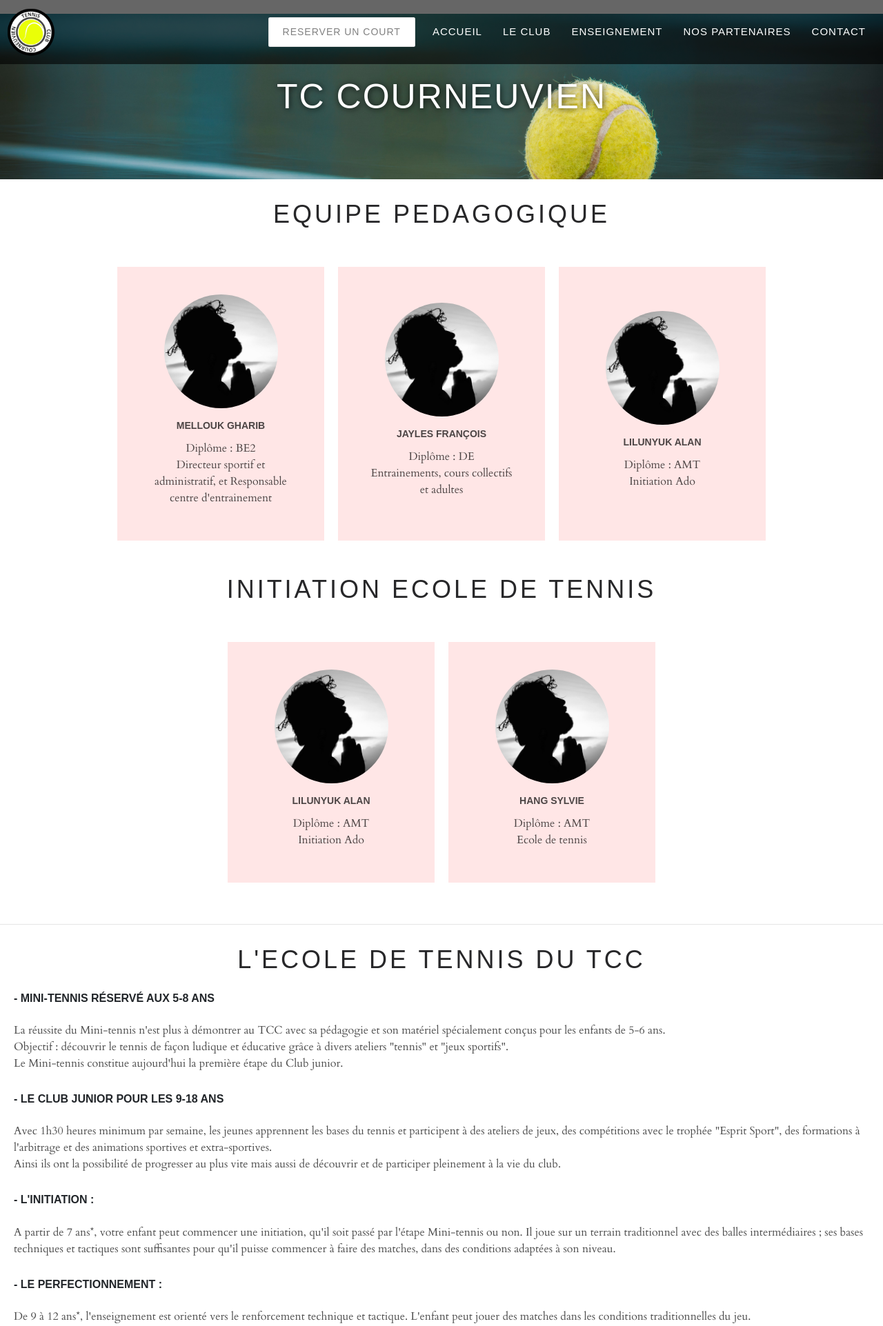
After one commit to chad2kay/Eval-1, a PHP site: page /education.html in a window 1280 px wide. The commit adds this page. Shown: the top 1923 px of the page at 69% size. Run offline with PHP 8.4, Linux system fonts and the light colour scheme; some libraries are stand-ins or nearby versions; some web fonts are replaced.

Commit message:
adding education section

```diff
--- a/css/styles.css
+++ b/css/styles.css
@@ -361,4 +361,49 @@ section .terms {
     color: #1995ad;
     font-weight: bold; }
 
+section {
+  margin: 2rem 0; }
+  section .grid-education {
+    display: grid;
+    grid-template-columns: repeat(auto-fit, minmax(15rem, 30rem));
+    grid-gap: 2rem;
+    padding: 4rem;
+    justify-content: center; }
+    section .grid-education .education-grid-item {
+      background-color: #ffe6e6;
+      height: auto;
+      padding: 4rem;
+      display: flex;
+      justify-content: center;
+      flex-direction: column;
+      position: relative; }
+      section .grid-education .education-grid-item img {
+        border-radius: 50%;
+        width: 75%;
+        margin-left: auto;
+        margin-right: auto;
+        filter: grayscale(1); }
+      section .grid-education .education-grid-item .education-title {
+        text-align: center;
+        font-family: "0swald", sans-serif;
+        font-size: 1.4rem;
+        margin-top: 1.5rem;
+        text-transform: uppercase;
+        font-weight: bold; }
+      section .grid-education .education-grid-item .education-text {
+        text-align: center; }
+
+section .tennis-school {
+  margin: 2rem 0; }
+  section .tennis-school p {
+    padding: 1rem 2rem; }
+  section .tennis-school h5 {
+    padding: 1rem 2rem; }
+section .school-landing {
+  background: url("../assets/edtTCC.jpg") center no-repeat;
+  background-size: cover;
+  width: 100%;
+  height: 40vh;
+  position: relative; }
+
 /*# sourceMappingURL=styles.css.map */
--- /dev/null
+++ b/education.html
@@ -0,0 +1,196 @@
+<!doctype html>
+<html lang="fr">
+<head>
+    <meta charset="utf-8">
+    <meta name="viewport" content="width=device-width, initial-scale=1.0">
+    <title>Tennis Club Courneuvien</title>
+    <meta name="description" content="Le Tennis Club Courneuvien est un club convivial et familial où sportives et sportifs quelques soit le niveau sauront trouver leur place : enfants, femmes et hommes, débutants ou confirmés. L’association comptabilise environ 300 licenciés.">
+    <link rel="stylesheet" href="https://cdn.jsdelivr.net/npm/bootstrap@4.6.0/dist/css/bootstrap.min.css" integrity="sha384-B0vP5xmATw1+K9KRQjQERJvTumQW0nPEzvF6L/Z6nronJ3oUOFUFpCjEUQouq2+l" crossorigin="anonymous">
+    <link rel="stylesheet" href="./css/styles.css">
+</head>
+<body>
+
+<!--  HEADER   -->
+
+<section id="home">
+    <header>
+        <nav class="navbar navbar-expand-lg navbar-dark bg-dark text-center fixed-top container-fluid">
+            <a class="navbar-brand" href="index.html"><img src="./assets/logoTCC2.png" alt="logo TCC"></a>
+            <button class="navbar-toggler" type="button" data-toggle="collapse" data-target="#navbarNavDropdown" aria-controls="navbarNavDropdown" aria-expanded="false" aria-label="Toggle navigation">
+                <span class="navbar-toggler-icon"></span>
+            </button>
+            <div class="collapse navbar-collapse" id="navbarNavDropdown">
+                <ul class="navbar-nav ml-auto align-items-center">
+                    <li class="nav-item">
+                        <a class="btn" href="#">Reserver un court</a>
+                    </li>
+                    <li class="nav-item active">
+                        <a class="nav-link" href="index.html">Accueil</a>
+                    </li>
+                    <li class="nav-item">
+                        <a class="nav-link" href="club.html">Le club</a>
+                    </li>
+                    <li class="nav-item">
+                        <a class="nav-link" href="education.html">Enseignement</a>
+                    </li>
+                    <li class="nav-item">
+                        <a class="nav-link" href="#">Nos partenaires</a>
+                    </li>
+                    <li class="nav-item">
+                        <a class="nav-link" href="#">contact</a>
+                    </li>
+                </ul>
+            </div>
+        </nav>
+
+        <div class="club-landing">
+            <div class="club-inner">
+                <h1>TC COURNEUVIEN</h1>
+            </div>
+        </div>
+    </header>
+</section>
+
+<!--  EDUCATION   -->
+
+<section>
+    <h2>Equipe pedagogique</h2>
+    <div class="grid-education">
+        <div class="education-grid-item">
+            <img src="./assets/pexels-rodolfo-clix-1615776.jpg" alt="profil pic">
+            <p class="education-title">
+                Mellouk Gharib
+            </p>
+            <p class="education-text">
+                Diplôme : BE2
+                <br>
+                Directeur sportif et administratif, et Responsable centre d'entrainement
+            </p>
+        </div>
+        <div class="education-grid-item">
+            <img src="./assets/pexels-rodolfo-clix-1615776.jpg" alt="profil pic">
+            <p class="education-title">
+                jayles françois
+            </p>
+            <p class="education-text">
+                Diplôme : DE
+                <br>
+                Entrainements, cours collectifs et adultes
+            </p>
+        </div>
+        <div class="education-grid-item">
+            <img src="./assets/pexels-rodolfo-clix-1615776.jpg" alt="profil pic">
+            <p class="education-title">
+                Lilunyuk Alan
+            </p>
+            <p class="education-text">
+                Diplôme : AMT
+                <br>
+                Initiation Ado
+            </p>
+        </div>
+    </div>
+    <h2>initiation ecole de tennis</h2>
+    <div class="grid-education">
+        <div class="education-grid-item">
+            <img src="./assets/pexels-rodolfo-clix-1615776.jpg" alt="profil pic">
+            <p class="education-title">
+                Lilunyuk Alan
+            </p>
+            <p class="education-text">
+                Diplôme : AMT
+                <br>
+                Initiation Ado
+            </p>
+        </div>
+        <div class="education-grid-item">
+            <img src="./assets/pexels-rodolfo-clix-1615776.jpg" alt="profil pic">
+            <p class="education-title">
+                Hang Sylvie
+            </p>
+            <p class="education-text">
+                Diplôme : AMT
+                <br>
+                Ecole de tennis
+            </p>
+        </div>
+    </div>
+</section>
+<hr>
+
+<!--  TENNIS SCHOOL   -->
+
+<section>
+    <div class="tennis-school">
+        <h2>L'ecole de tennis du tcc</h2>
+        <h5> - Mini-tennis réservé aux 5-8 ans</h5>
+        <p>La réussite du Mini-tennis n'est plus à démontrer au TCC avec sa pédagogie et son matériel spécialement conçus pour les enfants de 5-6 ans.<br>
+            Objectif : découvrir le tennis de façon ludique et éducative grâce à divers ateliers "tennis" et "jeux sportifs".<br>
+            Le Mini-tennis constitue aujourd'hui la première étape du Club junior.</p>
+        <h5> - Le Club junior pour les 9-18 ans</h5>
+        <p>Avec 1h30 heures minimum par semaine, les jeunes apprennent les bases du tennis et participent à des ateliers
+            de jeux, des compétitions avec le trophée "Esprit Sport", des formations à l'arbitrage et des animations
+            sportives et extra-sportives.<br>
+            Ainsi ils ont la possibilité de progresser au plus vite mais aussi de découvrir et de participer pleinement
+            à la vie du club.
+        </p>
+        <h5> - L'initiation : </h5>
+        <p>A partir de 7 ans*, votre enfant peut commencer une initiation, qu'il soit passé par l'étape Mini-tennis
+            ou non. Il joue sur un terrain traditionnel avec des balles intermédiaires ; ses bases techniques et
+            tactiques sont suffisantes pour qu'il puisse commencer à faire des matches, dans des conditions adaptées
+            à son niveau.
+        </p>
+        <h5> - Le perfectionnement :</h5>
+        <p>De 9 à 12 ans*, l'enseignement est orienté vers le renforcement technique et tactique. L'enfant peut
+            jouer des matches dans les conditions traditionnelles du jeu.
+        </p>
+        <h5> - Le centre d'entraînement : </h5>
+        <p>Une pratique renforcée (à partir de 11 ans) peut être proposée aux enfants motivés présentant des aptitudes
+            pour la compétition officielle et homologuée.
+        </p>
+        <h5> - Le Groupe Avenir Club : </h5>
+        <p>Quand un ou plusieurs enfants du centre d'entraînement possède un fort potentiel de progression, un Groupe
+            Avenir Club peut être constitué et permettre un entraînement personnalisé. Ce ou ces jeunes joueurs peuvent
+            participer aux journées de détection régionale.
+        </p>
+        <p><i>*Attention ! les limites d'âge sont données à titre indicatif.</i></p>
+    </div>
+    <div class="school-landing">
+    </div>
+</section>
+
+<!--  FOOTER   -->
+
+<section>
+    <footer class="footer-basic">
+        <h2>social</h2>
+        <div class="social">
+            <a href="#"><i class="fab fa-instagram"></i></a>
+            <a href="#"><i class="fab fa-facebook-f"></i></a>
+        </div>
+        <ul class="list-inline">
+            <li class="list-inline-item">
+                <a href="index.html">Accueil</a></li>
+            <li class="list-inline-item"><a href="#home">Le Club</a>
+            </li>
+            <li class="list-inline-item">
+                <a href="index.html#about-us">A propos de nous</a>
+            </li>
+            <li class="list-inline-item">
+                <a href="terms.html">Mentions légales</a>
+            </li>
+            <li class="list-inline-item">
+                <a href="#">Contact</a>
+            </li>
+        </ul>
+        <p class="copyright">Tennis Club Courneuvien © 2020</p>
+    </footer>
+</section>
+
+
+<script src="https://kit.fontawesome.com/491bd62e82.js" crossorigin="anonymous"></script>
+<script src="https://code.jquery.com/jquery-3.5.1.slim.min.js" integrity="sha384-DfXdz2htPH0lsSSs5nCTpuj/zy4C+OGpamoFVy38MVBnE+IbbVYUew+OrCXaRkfj" crossorigin="anonymous"></script>
+<script src="https://cdn.jsdelivr.net/npm/bootstrap@4.6.0/dist/js/bootstrap.bundle.min.js" integrity="sha384-Piv4xVNRyMGpqkS2by6br4gNJ7DXjqk09RmUpJ8jgGtD7zP9yug3goQfGII0yAns" crossorigin="anonymous"></script>
+</body>
+
+</html>
--- /dev/null
+++ b/sass/include/_education.scss
@@ -0,0 +1,43 @@
+section
+{
+  margin: 2rem 0;
+  .grid-education
+  {
+    display: grid;
+    grid-template-columns: repeat(auto-fit, minmax(15rem, 30rem));
+    grid-gap: 2rem;
+    padding: 4rem;
+    justify-content: center;
+    .education-grid-item
+    {
+      background-color: $pink;
+      height: auto;
+      padding: 4rem;
+      display: flex;
+      justify-content: center;
+      flex-direction: column;
+      position: relative;
+      img
+      {
+        border-radius: 50%;
+        width: 75%;
+        margin-left: auto;
+        margin-right: auto;
+        filter: grayscale(1);
+      }
+      .education-title
+      {
+        text-align: center;
+        font-family: $oswald;
+        font-size: 1.4rem;
+        margin-top: 1.5rem;
+        text-transform: uppercase;
+        font-weight: bold;
+      }
+      .education-text
+      {
+        text-align: center;
+      }
+    }
+  }
+}
--- /dev/null
+++ b/sass/include/_tennis-school.scss
@@ -0,0 +1,23 @@
+section
+{
+  .tennis-school
+  {
+    margin: 2rem 0;
+    p
+    {
+      padding: 1rem 2rem;
+    }
+    h5
+    {
+      padding: 1rem 2rem;
+    }
+  }
+  .school-landing
+  {
+    background: url("../assets/edtTCC.jpg") center no-repeat;
+    background-size: cover;
+    width: 100%;
+    height : 40vh;
+    position: relative;
+  }
+}
--- a/sass/styles.scss
+++ b/sass/styles.scss
@@ -14,3 +14,5 @@
 @import'./include/office';
 @import'./include/registration';
 @import'./include/terms';
+@import'./include/education';
+@import'./include/tennis-school';
```
Also changed, not shown: club.html (+17 -7 lines), index.html (+16 -6 lines), assets/edtTCC.jpg (added), 1 other file.
